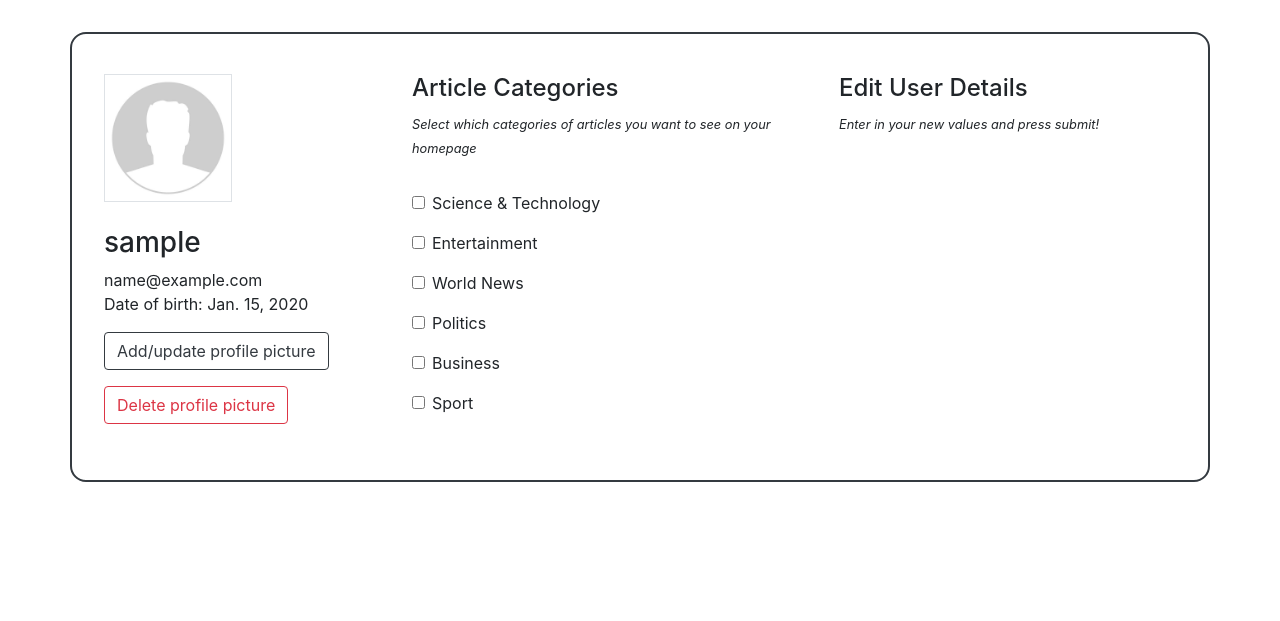
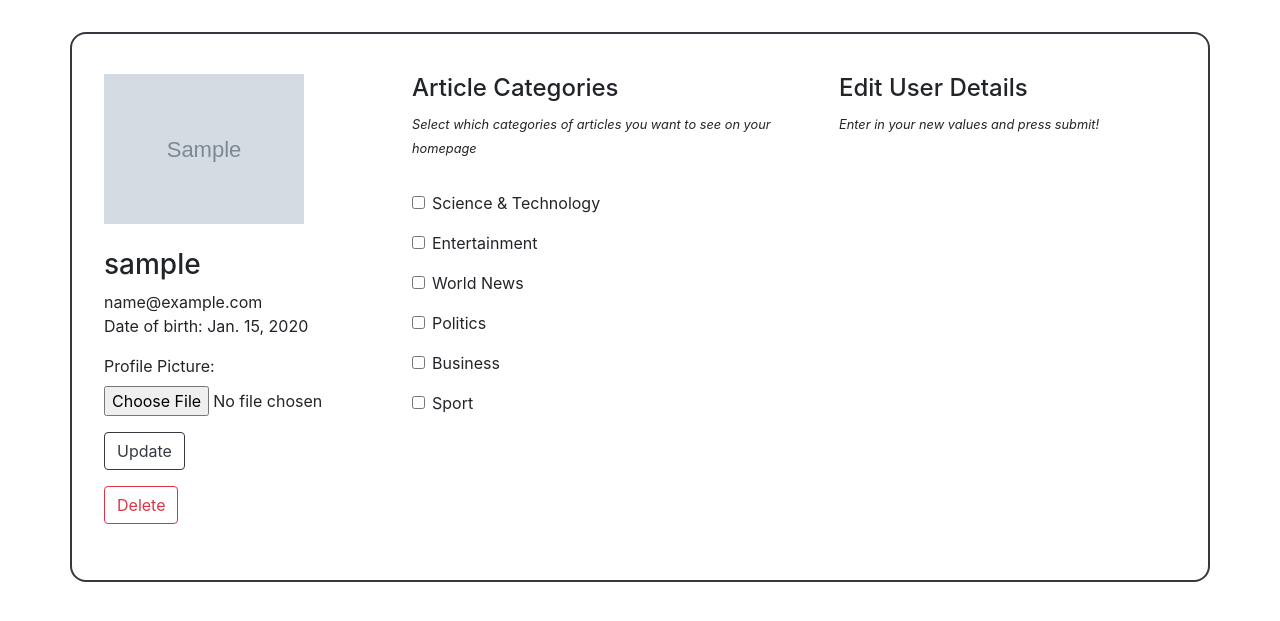
Before and after one commit to First-Derivative/WebHerald, a Django app: page /accounts/profile in a window 1280 px wide. Shown: the part 145-766 px from the top of the page. Run offline with Django 3.2, Linux system fonts and the light colour scheme; a user stored in the database is signed in; tables that the repository leaves empty hold one stand-in row (values such as "Sample post"); grey boxes marked "Sample" are stand-in pictures; some web fonts are replaced.

Commit message:
implemented profile picture, edit/update

```diff
--- a/CW3/urls.py
+++ b/CW3/urls.py
@@ -16,8 +16,15 @@ Including another URLconf
 from django.contrib import admin
 from django.urls import include, path
 
+# NB this is not the method for hosting static files in production-level
+# environment - testing only
+from django.conf.urls.static import static
+from django.conf import settings
+
 urlpatterns = [
     path('admin/', admin.site.urls),
     path('', include('main.urls')),
     path('accounts/', include('accounts.urls'))
 ]
+
+urlpatterns += static(settings.MEDIA_URL, document_root=settings.MEDIA_ROOT)
--- a/accounts/admin.py
+++ b/accounts/admin.py
@@ -3,7 +3,7 @@ from django.contrib.auth.admin import UserAdmin
 from accounts.models import Account
 
 class AccountAdminView(UserAdmin):
-    list_display = ("id", "username", "email", "dob", "timestamp", "is_active", "is_admin")
+    list_display = ("id", "username", "email", "dob", "profile_pic", "timestamp", "is_active", "is_admin")
     search_fields = ("id","username","email")
     readonly_fields = ("timestamp",)
 
--- a/accounts/forms.py
+++ b/accounts/forms.py
@@ -62,3 +62,8 @@ class LoginForm(ModelForm):
         password = self.cleaned_data['password']
         if not authenticate(email=email, password=password):
             raise forms.ValidationError("Incorrect Credentials")
+
+class ImageForm(ModelForm):
+    class Meta:
+        model = Account
+        fields = ('profile_pic',)
--- a/accounts/models.py
+++ b/accounts/models.py
@@ -39,6 +39,7 @@ class Account(AbstractBaseUser):
     username = models.CharField(max_length=30, unique=True)
     timestamp = models.DateTimeField(verbose_name='Registration timestamp', auto_now_add=True)
     dob = models.DateField(verbose_name='Date of Birth')
+    profile_pic = models.ImageField(verbose_name="Profile Picture", default='empty-profile.jpg', null=True, blank=True)
     last_login = models.DateTimeField(verbose_name='Last login timestamp', auto_now_add=True)
     is_active = models.BooleanField(default=True)
     is_admin = models.BooleanField(default=False)
--- a/accounts/templates/accounts/profile.html
+++ b/accounts/templates/accounts/profile.html
@@ -12,7 +12,7 @@
     <div class="diplay_username">
       <div class="profile_picture">
         <div>
-        <img src="{% static 'main/images/empty-profile.jpg' %}" class="mr-3 border profile_photo" alt="..." width="100px" height="100px">
+        <img src="{{request.user.profile_pic.url}}" class="mr-3" id="profile-pic" width="200px">
         </div>
         <br>
 
@@ -21,8 +21,12 @@
       <p>{{request.user.email}}
       <br>Date of birth: {{request.user.dob}}</p>
       <div>
-        <button type="button" class="btn btn-outline-dark">Add/update profile picture</button>
-        <button type="button" class="btn btn-outline-danger">Delete profile picture</button>
+        <form action="" method="POST" enctype="multipart/form-data">
+          {% csrf_token %}
+          {{image_form.as_p}}
+          <input type="submit" name="submit" value="Update" class="btn btn-outline-dark">
+        </form>
+        <button type="button" class="btn btn-outline-danger">Delete</button>
       </div>
     </div>
   </div>
--- a/accounts/views.py
+++ b/accounts/views.py
@@ -8,7 +8,7 @@ from django.core.exceptions import SuspiciousOperation
 from accounts.models import Account
 from main.models import CategoryLabel
 
-from accounts.forms import RegisterForm, LoginForm
+from accounts.forms import RegisterForm, LoginForm, ImageForm
 
 def registerAccount(request):
     context = {
@@ -61,7 +61,15 @@ def logoutAccount(request):
 @login_required
 def getProfilePage(request):
     user = request.user
+    form = ImageForm()
+
+    if request.method == 'POST':
+        form = ImageForm(request.POST, request.FILES, instance=user)
+        if form.is_valid():
+            form.save()
+
     context = {
+        'image_form': form,
         'nav_categories': [category for category in CategoryLabel],
         'categories': [category for category in CategoryLabel],
         'personal_categories': user.get_private_category
```
Also changed, not shown: CW3/settings.py (+8 -0 lines), static/images/boris.jpg (added), static/images/empty-profile.jpg (renamed from main/static/main/images/empty-profile.jpg), static/images/murdoc.jpg (added), static/images/noodle.png (added), static/images/walter.jpg (added), static/images/walter_QhUxn9F.jpg (added).
